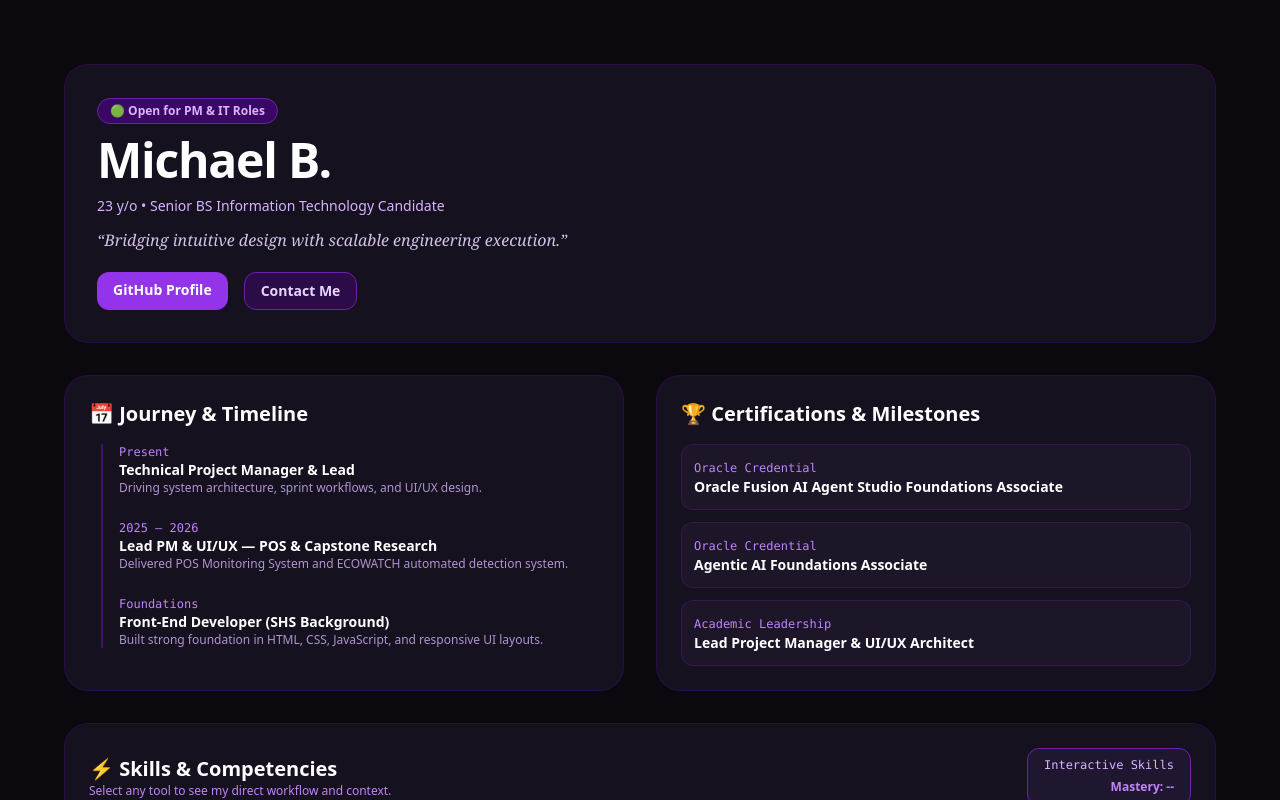
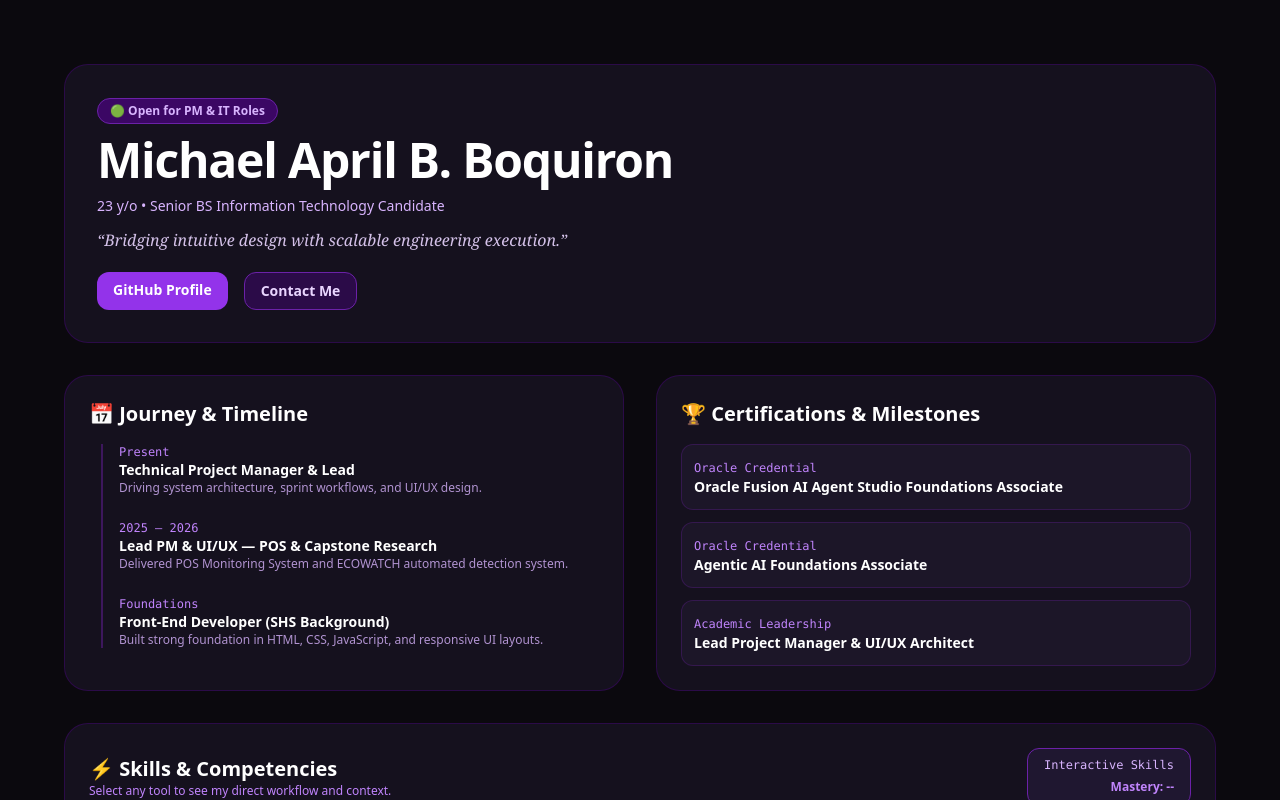
Before and after one commit to kashumadesu/Portfolio, a Next.js app: page / in a window 1280 px wide. Shown: the top 800 px of the page. Built offline with nearby package versions, Linux system fonts and the light colour scheme.

Commit message:
update: brief description of what you changed

```diff
--- a/pages/index.js
+++ b/pages/index.js
@@ -15,7 +15,7 @@ export default function Home() {
     { name: "Project Management", key: "PM", mastery: "9/10", desc: "Agile delivery, scoping technical requirements, and cross-functional leadership." },
     { name: "HTML5 / CSS3", key: "HTML", mastery: "9.5/10", desc: "Semantic structural layouts with responsive styling and custom theming." },
     { name: "C# / .NET", key: "C#", mastery: "8/10", desc: "Object-oriented system engineering and structured logic implementation." },
-    { name: "SQL Databases", key: "SQL", mastery: "8.5/10", desc: "Relational database schema modeling, queries, and inventory tracking." },
+    { name: "SQL Databases", key: "SQL", mastery: "7/10", desc: "Relational database schema modeling, queries, and inventory tracking." },
     { name: "Git & GitHub", key: "GIT", mastery: "9/10", desc: "Version control workflows, commit pipelines, and team collaboration." },
   ];
 
@@ -29,7 +29,7 @@ export default function Home() {
             <span className="inline-block px-3 py-1 bg-purple-950 text-purple-300 text-xs font-semibold rounded-full border border-purple-800">
               🟢 Open for PM & IT Roles
             </span>
-            <h1 className="text-4xl md:text-5xl font-bold text-white tracking-tight">Michael B.</h1>
+            <h1 className="text-4xl md:text-5xl font-bold text-white tracking-tight">Michael April B. Boquiron</h1>
             <p className="text-sm text-purple-300 font-medium">23 y/o • Senior BS Information Technology Candidate</p>
             <p className="italic text-purple-200/90 font-serif text-base">
               &ldquo;Bridging intuitive design with scalable engineering execution.&rdquo;
```
